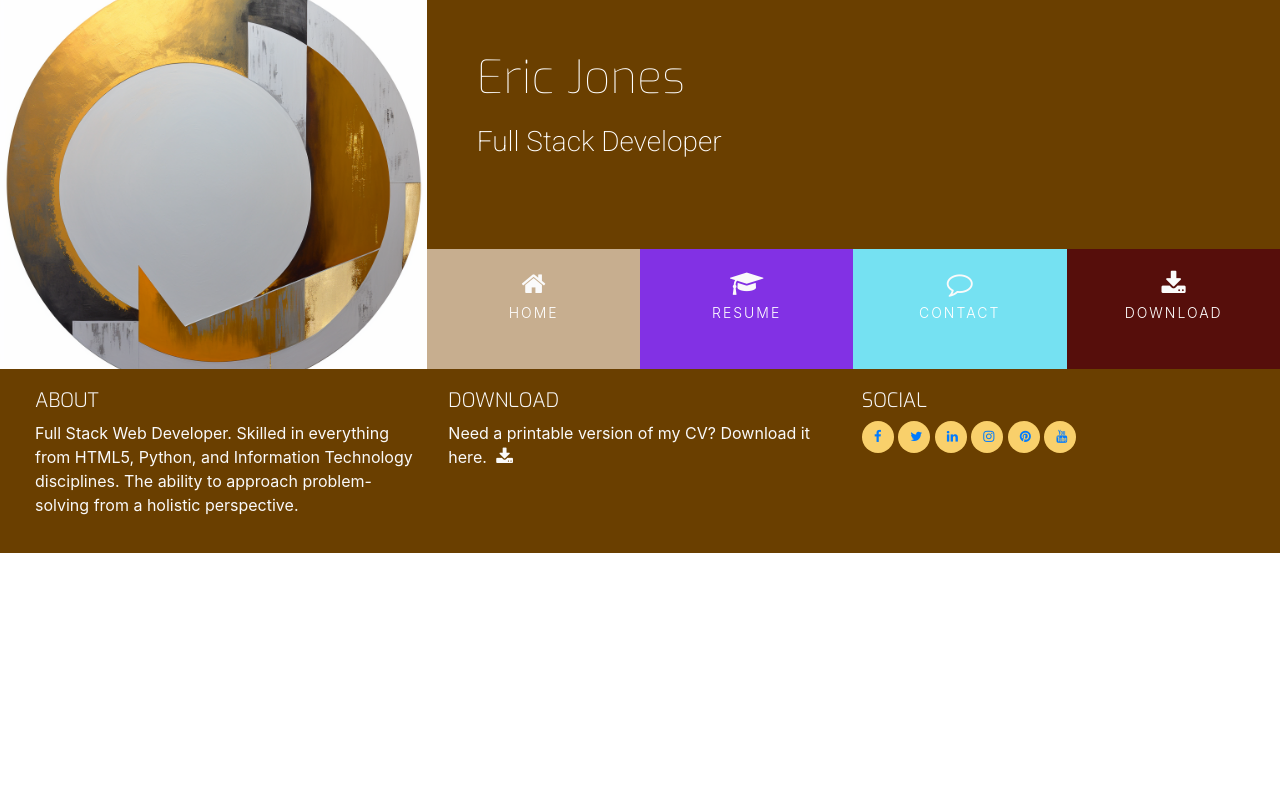
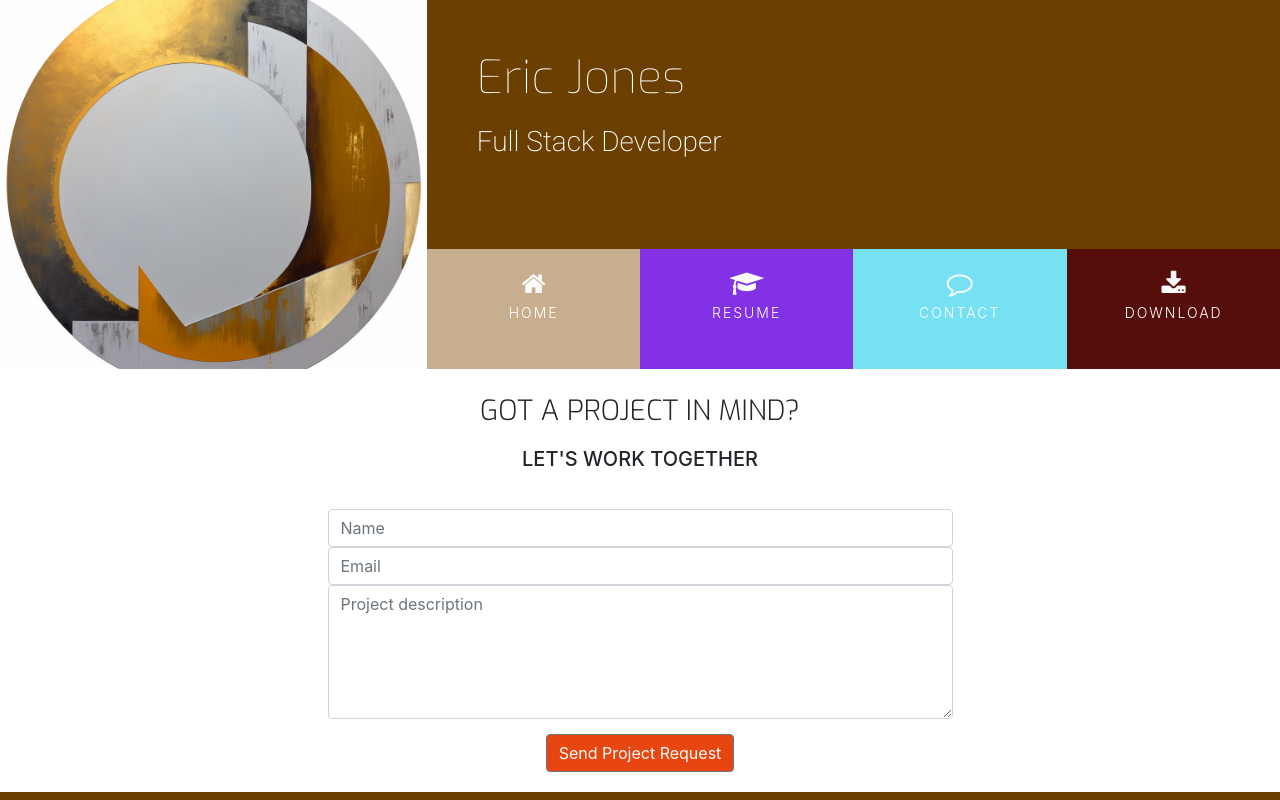
Before and after one commit to ericjonesdev/eric-jones-software-developer, a plain HTML site: page contact.html in a window 1280 px wide. Shown: the top 800 px of the page. Drawn offline with nearby package versions, Linux system fonts and the light colour scheme.

```diff
--- a/assets/css/style.css
+++ b/assets/css/style.css
@@ -15,6 +15,10 @@
 
 .bg-color-work-history {
     background-color: #8231e4;
+}
+
+.bg-color-contact {
+    background-color: #fff;
 }
 
 .ui-menu-color-home {
@@ -332,3 +336,36 @@
 .history-items {
     margin-bottom: 30px;
 }
+
+/* ---------------------------------------------Contact Form */
+
+.contact-heading {
+    font-family: "Exo", sans-serif;
+    font-weight: 300;
+    margin-top: 25px;
+    margin-bottom: 20px;
+}
+
+.center-form {
+    padding-top: 10px;
+    margin: 0 auto;
+    max-width: 70%;
+}
+
+button[type="Submit"] {
+    margin-top: 15px;
+    margin-bottom: 20px;
+    color: #fafafa;
+    background-color: #e84610;
+}
+
+/* ---------------------------------------------Media Queries */
+
+@media(min-width: 992px) {
+    .center-form {
+        padding-top: 30px;
+        min-height: 240px;
+        margin: 0 auto;
+        max-width: 50%;
+    }
+}
--- a/contact.html
+++ b/contact.html
@@ -27,16 +27,16 @@
                     <div class="col">
                         <ul id="nav" class="list-inline menucontainer">
                             <li class="col-6 col-sm-3 ui-menu-color-home list-inline-item menuitem">
-                                <a href="#" class="hvr-sweep-to-bottom"><i class="fa fa-home aria-hidden="true"></i><span>Home</span></a>
+                                <a href="index.html" class="hvr-sweep-to-bottom"><i class="fa fa-home aria-hidden="true"></i><span>Home</span></a>
                             </li>
                             <li class="col-6 col-sm-3 ui-menu-color-resume list-inline-item menuitem">
-                                <a href="#" class="hvr-sweep-to-bottom"><i class="fa fa-graduation-cap aria-hidden="true"></i><span>Resume</span></a>
+                                <a href="resume.html" class="hvr-sweep-to-bottom"><i class="fa fa-graduation-cap aria-hidden="true"></i><span>Resume</span></a>
                             </li>
                             <li class="col-6 col-sm-3 ui-menu-color-contact list-inline-item menuitem">
-                                <a href="#" class="hvr-sweep-to-bottom"><i class="fa fa-comment-o aria-hidden="true"></i><span>Contact</span></a>
+                                <a href="contact.html" class="hvr-sweep-to-bottom"><i class="fa fa-comment-o aria-hidden="true"></i><span>Contact</span></a>
                             </li>
                             <li class="col-6 col-sm-3 ui-menu-color-download list-inline-item menuitem">
-                                <a href="#" class="hvr-sweep-to-bottom"><i class="fa fa-download aria-hidden="true"></i><span>Download</span></a>
+                                <a href="assets/cv/CV - Eric Jones.pdf" target="_blank" class="hvr-sweep-to-bottom"><i class="fa fa-download aria-hidden="true"></i><span>Download</span></a>
                             </li>
                         </ul>
                     </div>
@@ -44,6 +44,30 @@
             </div>
         </div>
     </header>
+
+    <section class="container-fluid">
+        <div class="row bg-color-contact">
+            <div class="col">
+                <h3 class="contact-heading uppercase text-center">Got a project in mind?</h3>
+                <h5 class="uppercase text-center">Let's work together</h5>
+
+                <div class="center-form">
+                    <form>
+                        <input type="text" name="name" id="fullname" class="form-control" placeholder="Name" required/>
+                        <input type="email" name="email" id="emailaddress" class="form-control" placeholder="Email" required/>
+                        <textarea rows="5" name="projectsummary" id="projectsummary" class="form-control" placeholder="Project description" required></textarea>
+                        <div class="form-row text-center">
+                            <div class="col">
+                                <button type="submit" class="btn btn-secondary">Send Project Request</button>
+                            </div>
+                        </div>
+                    </form>
+
+                </div>
+            </div>
+        </div>
+
+    </section>
 
 
     <footer class="container-fluid">
@@ -58,7 +82,7 @@
                 <h5 class="uppercase general-sub">Download</h5>
                 <p class="inline-block">
                     Need a printable version of my CV? Download it here.
-                    <a href="#" target="_blank" class="cv-pdf">
+                    <a href="assets/cv/CV - Eric Jones.pdf" target="_blank" class="cv-pdf">
                         <i class="fa fa-download" aria-hidden="true"></i>
                         <span class="sr-only">Download link.</span>
                     </a>
```
Also changed, not shown: index.html (+5 -5 lines), resume.html (+5 -5 lines), 1 other file.
